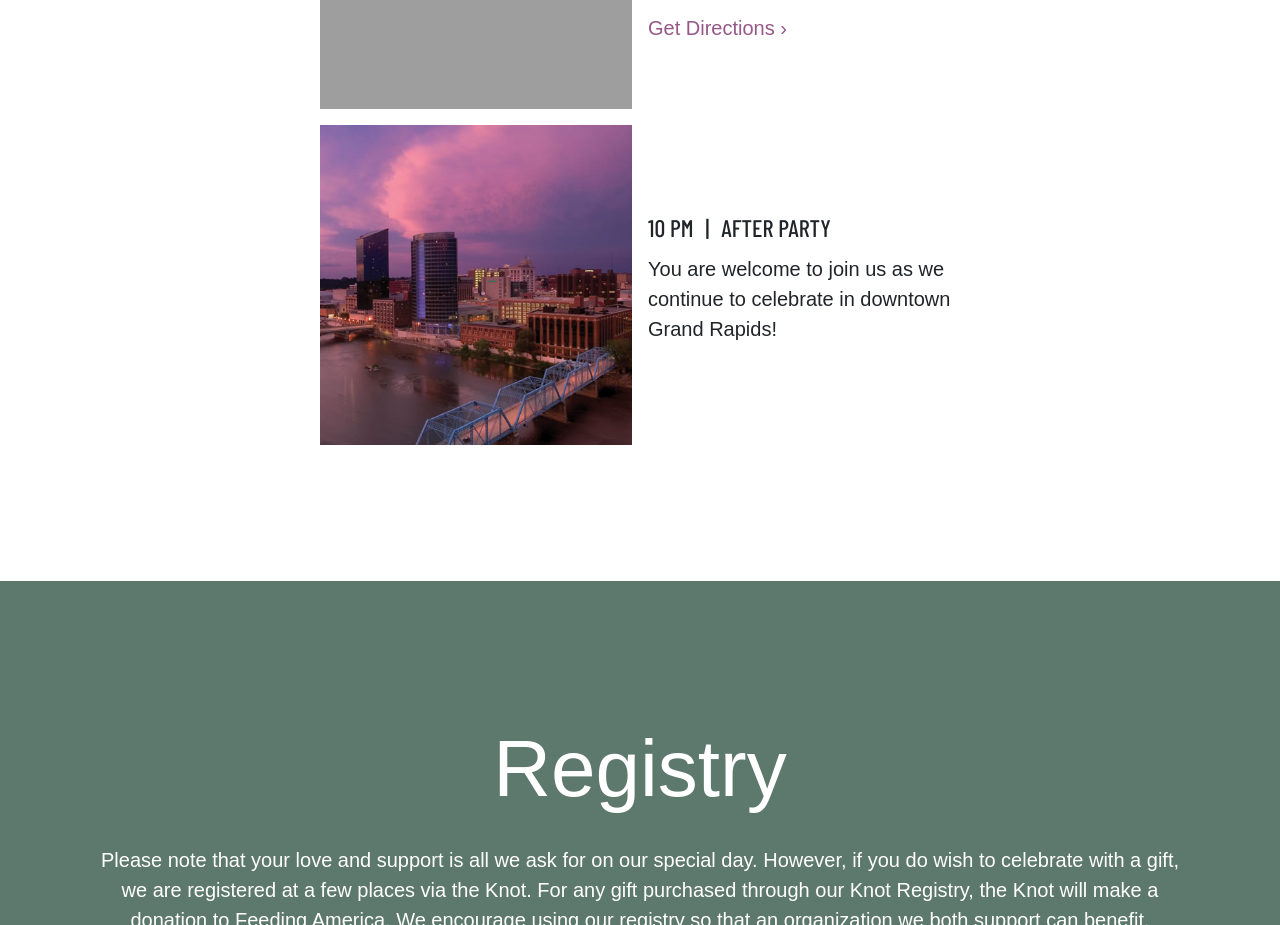
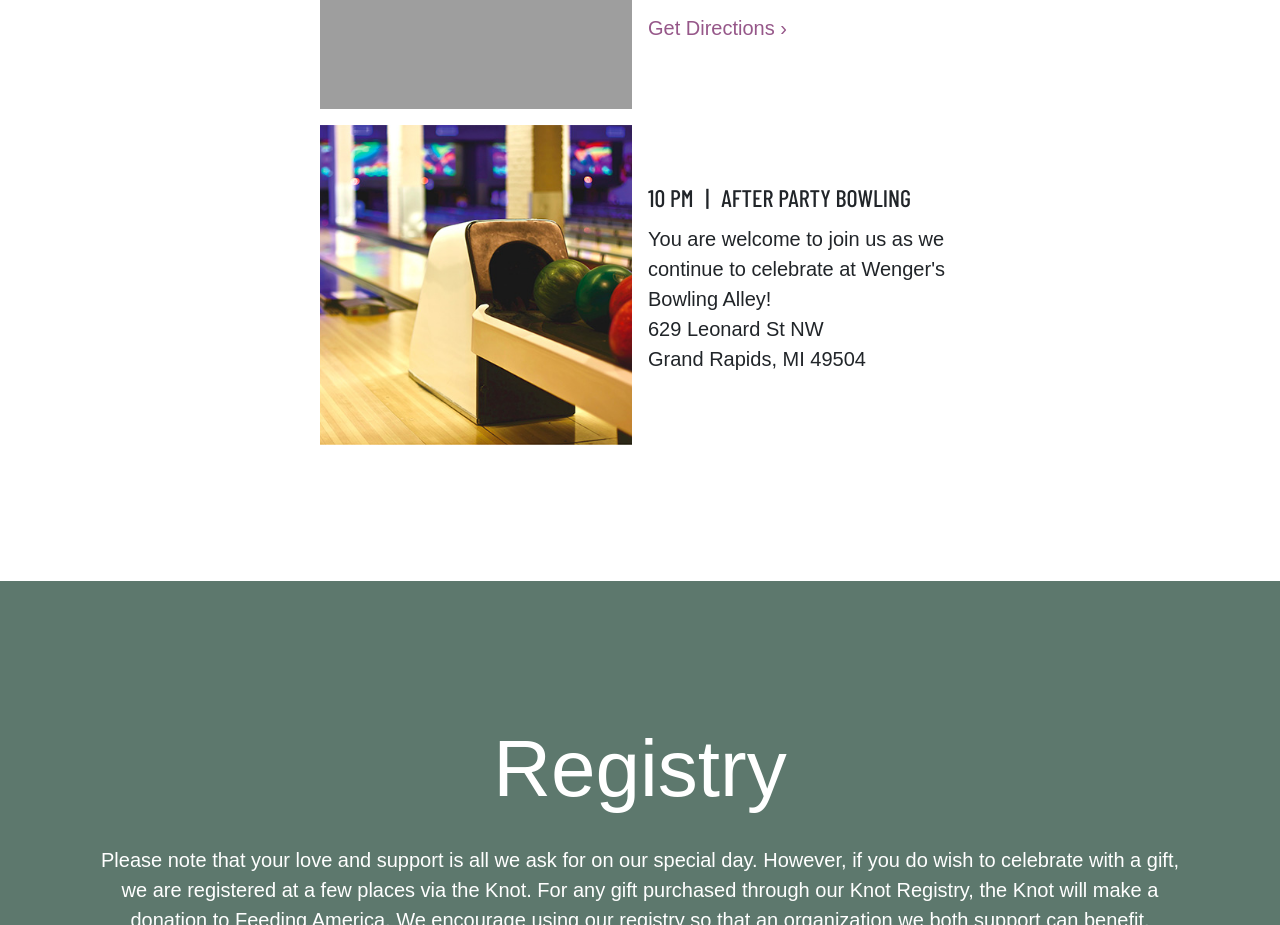
Before and after one commit to jgeschwendt/geschwendt.wedding, a website built with webpack: page index.html in a window 1280 px wide. Shown: the part 1507-2432 px from the top of the page. Built offline with nearby package versions, Linux system fonts and the light colour scheme; grey boxes are pictures that could not be loaded; a web font is replaced by a local one.

Commit message:
Update index.html

```diff
--- a/index.html
+++ b/index.html
@@ -94,16 +94,20 @@
           </div>
         </div>
         <div class="jk-details-item">
-          <div class="jk-details-image" style="background-image: url('/assets/photos/Downtown-Grand-Rapids.jpg');"></div>
+          <div class="jk-details-image" style="background-image: url('/assets/photos/Bowling.jpg');"></div>
           <div class="jk-details-info">
             <h3 class="jk-details-info-title">
-              10 pm&ensp;|&ensp;After Party
+              10 pm&ensp;|&ensp;After Party Bowling
             </h3>
             <!-- <address class="jk-details-info-address">
               <b>Downtown Grand Rapids</b>
             </address> -->
             <p class="jk-details-info-text">
-              You are welcome to join us as we continue to celebrate in downtown Grand Rapids!
+              You are welcome to join us as we continue to celebrate at Wenger's Bowling Alley!
+              <br>
+              629 Leonard St NW
+              <br>
+              Grand Rapids, MI 49504
             </p>
           </div>
         </div>
```
